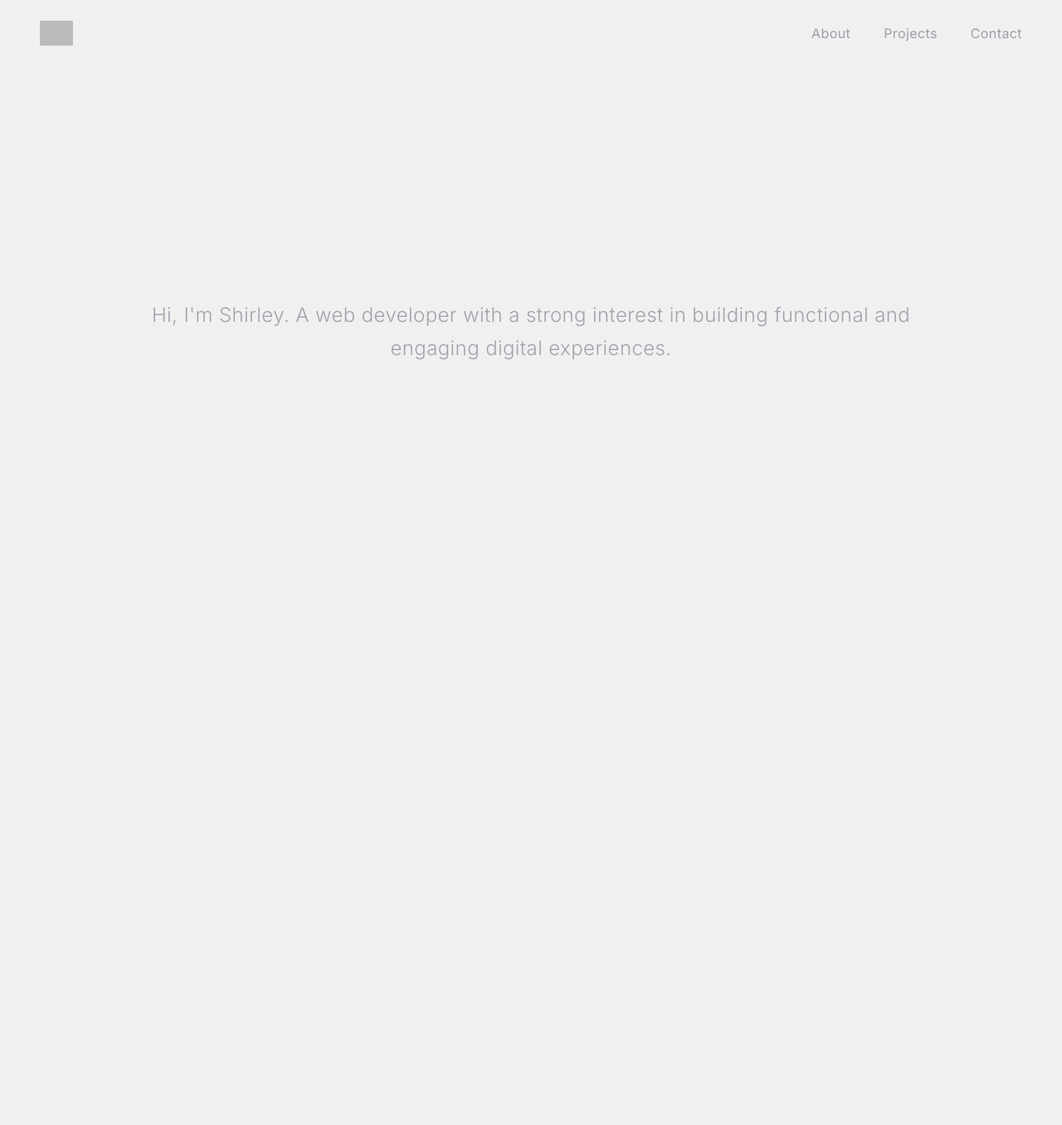
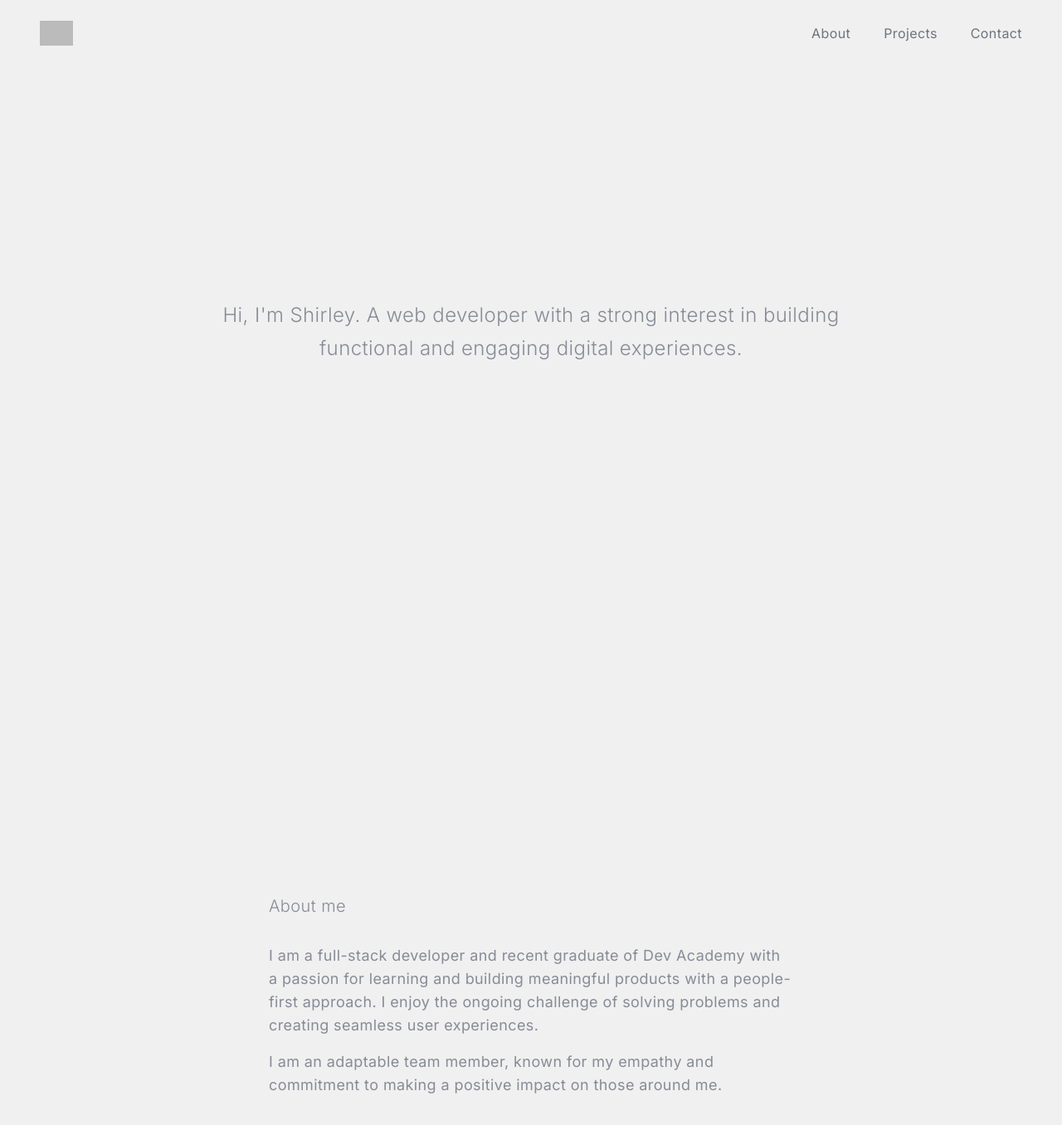
Before and after one commit to shirley-park/portfolio, a Next.js app: page / in a window 1280 px wide. Shown: the top 1356 px of the page at 83% size. Before the commit the page ends 800 px from the top, so only its background shows below. Built offline with nearby package versions, Linux system fonts and the light colour scheme; grey boxes are pictures that could not be loaded.

Commit message:
add about me component

```diff
--- /dev/null
+++ b/components/About.tsx
@@ -0,0 +1,27 @@
+import React from 'react'
+
+function About() {
+  return (
+    <div className="w-full md:h-screen p-2 flex items-center py-16">
+      <div className="max-w-[1240px] m-auto w-[50%] h-full flex justify-center items-center">
+        <div className="">
+          <h2 className="py-2 text-gray-500 text-opacity-80 text-xl font-light mb-4">
+            About me
+          </h2>
+          <p className="py-2 text-gray-500 text-opacity-80 text-lg">
+            I am a full-stack developer and recent graduate of Dev Academy with
+            a passion for learning and building meaningful products with a
+            people-first approach. I enjoy the ongoing challenge of solving
+            problems and creating seamless user experiences.
+          </p>
+          <p className="py-2 text-gray-500 text-opacity-80 text-lg">
+            I am an adaptable team member, known for my empathy and commitment
+            to making a positive impact on those around me.
+          </p>
+        </div>
+      </div>
+    </div>
+  )
+}
+
+export default About
--- a/components/Main.tsx
+++ b/components/Main.tsx
@@ -3,12 +3,12 @@ import React from 'react'
 function Main() {
   return (
     <div className="w-full h-screen text-center p-12 ">
-      <div className="max-w-[1240px] w-[80%] h-full mx-auto flex justify-center items-center ">
-        <div className="">
-          <p className="py-2 text-gray-500 text-opacity-60 text-2xl font-light leading-10">
+      <div className="max-w-[1240px] w-[65%] h-full mx-auto flex justify-center items-center ">
+        <div>
+          <h1 className="py-2 text-gray-500 text-opacity-80 text-2xl font-light leading-10">
             Hi, I&apos;m Shirley. A web developer with a strong interest in
             building functional and engaging digital experiences.
-          </p>
+          </h1>
         </div>
       </div>
     </div>
--- a/components/Navbar.tsx
+++ b/components/Navbar.tsx
@@ -21,7 +21,7 @@ function Navbar() {
           height="50"
           className="opacity-80"
         />
-        <div className="text-gray-500 text-opacity-80">
+        <div className="text-gray-600">
           <ul className="hidden md:flex">
             <Link href="/">
               <li className="ml-10 text-md hover:border-b">About</li>
@@ -68,7 +68,7 @@ function Navbar() {
             </div>
           </div>
 
-          <div className="py-12 flex flex-col text-gray-500 text-opacity-80">
+          <div className="py-12 flex flex-col text-gray-600">
             <ul>
               <Link href="/">
                 <li className="py-4 text-md">About</li>
--- a/pages/index.tsx
+++ b/pages/index.tsx
@@ -1,10 +1,7 @@
-import Image from 'next/image'
-import { Inter } from 'next/font/google'
 import Head from 'next/head'
 import Navbar from '@/components/Navbar'
 import Main from '@/components/Main'
-
-const inter = Inter({ subsets: ['latin'] })
+import About from '@/components/About'
 
 export default function Home() {
   return (
@@ -14,8 +11,8 @@ export default function Home() {
         <link rel="icon" href="/favicon.png" />
       </Head>
       <Navbar />
-
       <Main />
+      <About />
     </div>
   )
 }
```
